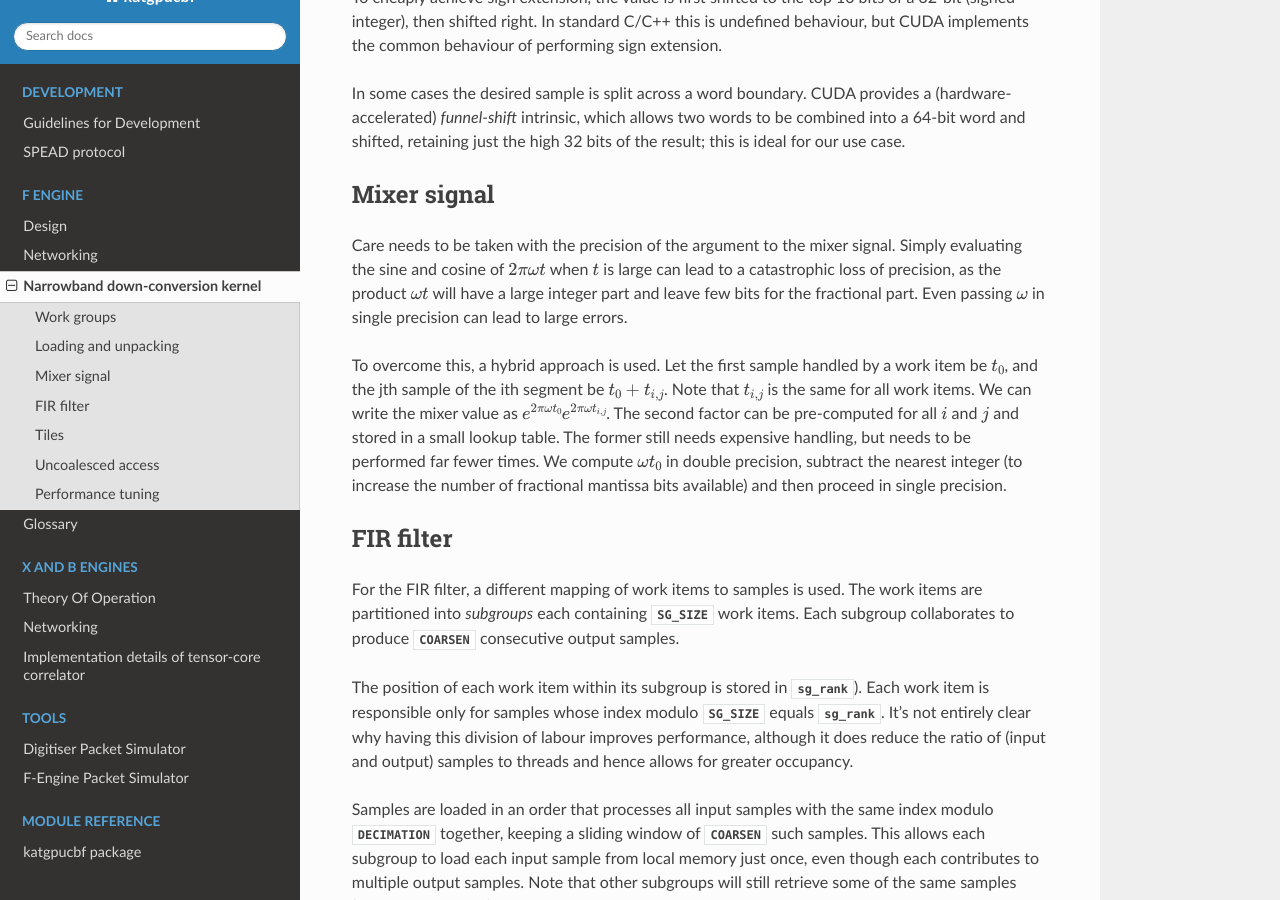
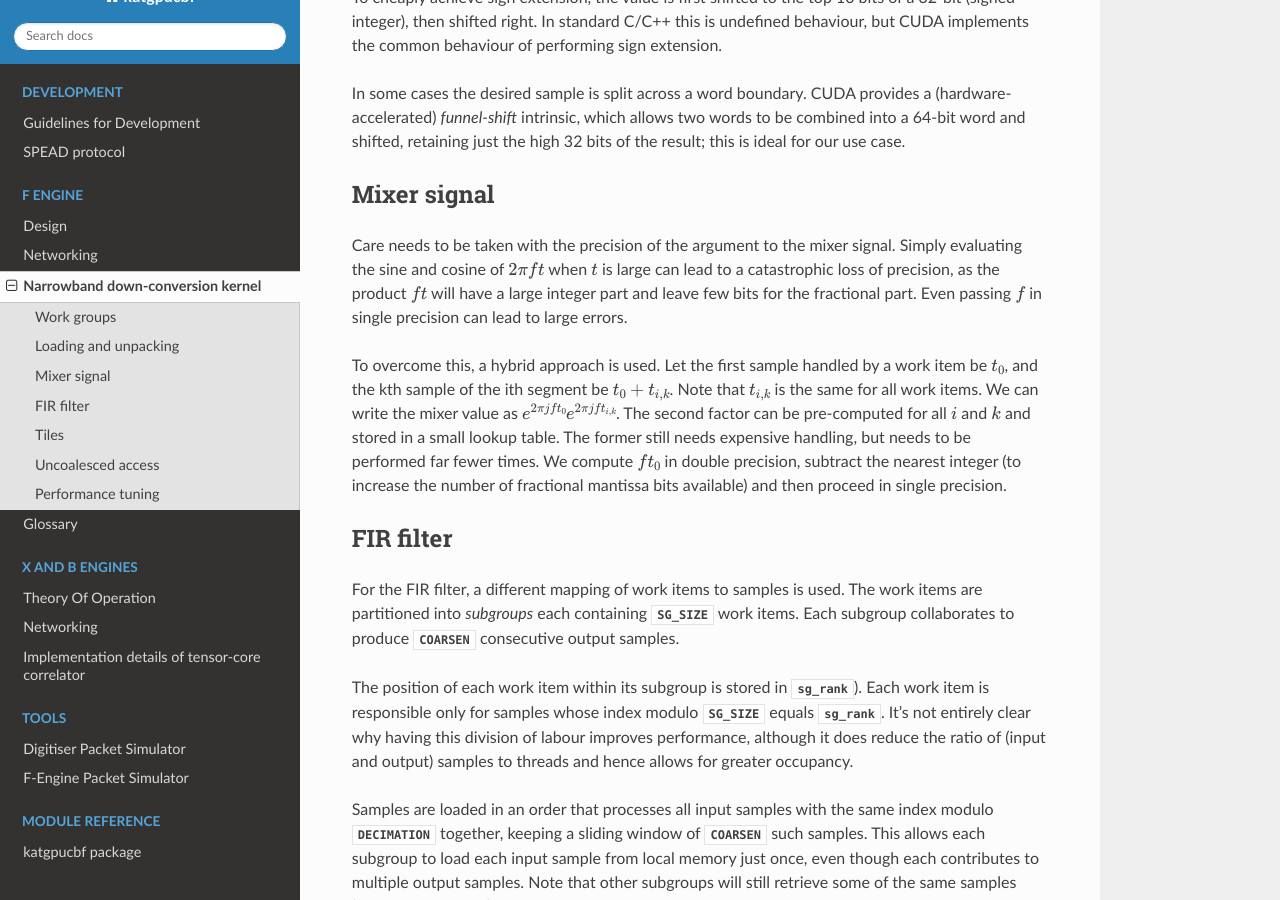
Before and after one commit to ska-sa/katgpucbf, a Sphinx documentation site: the page built from doc/fgpu.ddc.rst, in a window 1280 px wide and 900 px high, scrolled down 1297 px. Built offline with Sphinx 7.4.7 and the Read the Docs theme 2.0.0, drawn with Linux system fonts in a browser that asks for light colours; formulas are drawn with MathJax 3; the version number could not be read and is left out; some of the changed text lies outside the part shown.

Commit message:
Use j rather than i for sqrt(-1)
Last week I couldn't spell ingeneer. Now I are one!

```diff
--- a/doc/fgpu.ddc.rst
+++ b/doc/fgpu.ddc.rst
@@ -5,7 +5,7 @@
 performed:
 
 1. The signal is multiplied (:dfn:`mixed`) by a complex tone of the form
-   :math:`e^{2\pi i\omega t}`, to effect a shift in the frequency of the
+   :math:`e^{2\pi jft}`, to effect a shift in the frequency of the
    signal. The centre of the desired band is placed at the DC frequency.
 
 2. The signal is convolved with a low-pass filter. This eliminates the
@@ -72,20 +72,20 @@
 Mixer signal
 ------------
 Care needs to be taken with the precision of the argument to the mixer signal.
-Simply evaluating the sine and cosine of :math:`2\pi \omega t` when
+Simply evaluating the sine and cosine of :math:`2\pi f t` when
 :math:`t` is large can lead to a catastrophic loss of precision, as the
-product :math:`\omega t` will have a large integer part and leave few bits for
-the fractional part. Even passing :math:`\omega` in single precision can lead
+product :math:`f t` will have a large integer part and leave few bits for
+the fractional part. Even passing :math:`f` in single precision can lead
 to large errors.
 
 To overcome this, a hybrid approach is used. Let the first sample handled by a
-work item be :math:`t_0`, and the jth sample of the ith segment be :math:`t_0
-+ t_{i,j}`. Note that :math:`t_{i,j}` is the same for all work items.
+work item be :math:`t_0`, and the kth sample of the ith segment be :math:`t_0
++ t_{i,k}`. Note that :math:`t_{i,k}` is the same for all work items.
 We can write the mixer value as
-:math:`e^{2\pi \omega t_0}e^{2\pi \omega t_{i,j}}`. The second factor can be
-pre-computed for all :math:`i` and :math:`j` and stored in a small lookup
+:math:`e^{2\pi j f t_0}e^{2\pi j f t_{i,k}}`. The second factor can be
+pre-computed for all :math:`i` and :math:`k` and stored in a small lookup
 table. The former still needs expensive handling, but needs to be performed
-far fewer times. We compute :math:`\omega t_0` in double precision, subtract
+far fewer times. We compute :math:`f t_0` in double precision, subtract
 the nearest integer (to increase the number of fractional mantissa bits
 available) and then proceed in single precision.
 
--- a/doc/xbgpu.tcc.rst
+++ b/doc/xbgpu.tcc.rst
@@ -17,7 +17,7 @@
 this, so only a brief explanation will be given.
 
 Consider a correlation product :math:`A \times B^H`. The real part of
-:math:`(a_r + ia_i)(\overline{b_r + ib_i})` is :math:`a_rb_r + a_ib_i`, so
+:math:`(a_r + ja_i)(\overline{b_r + jb_i})` is :math:`a_rb_r + a_ib_i`, so
 simply by placing the real and imaginary parts in alternate columns of
 :math:`A` and :math:`B`, each dot product between rows will give the desired
 real part.
```
Also changed, not shown: 1 other file.
